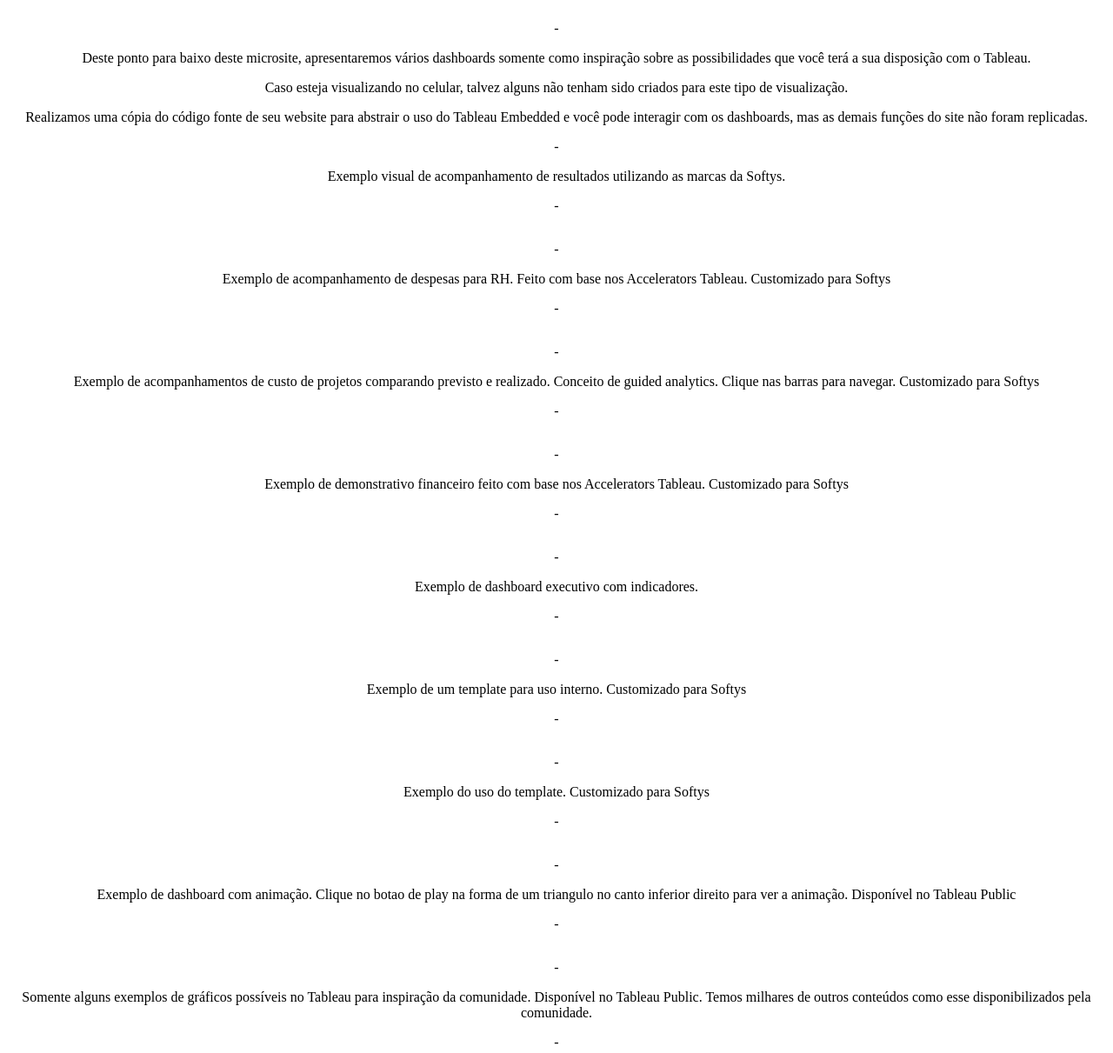
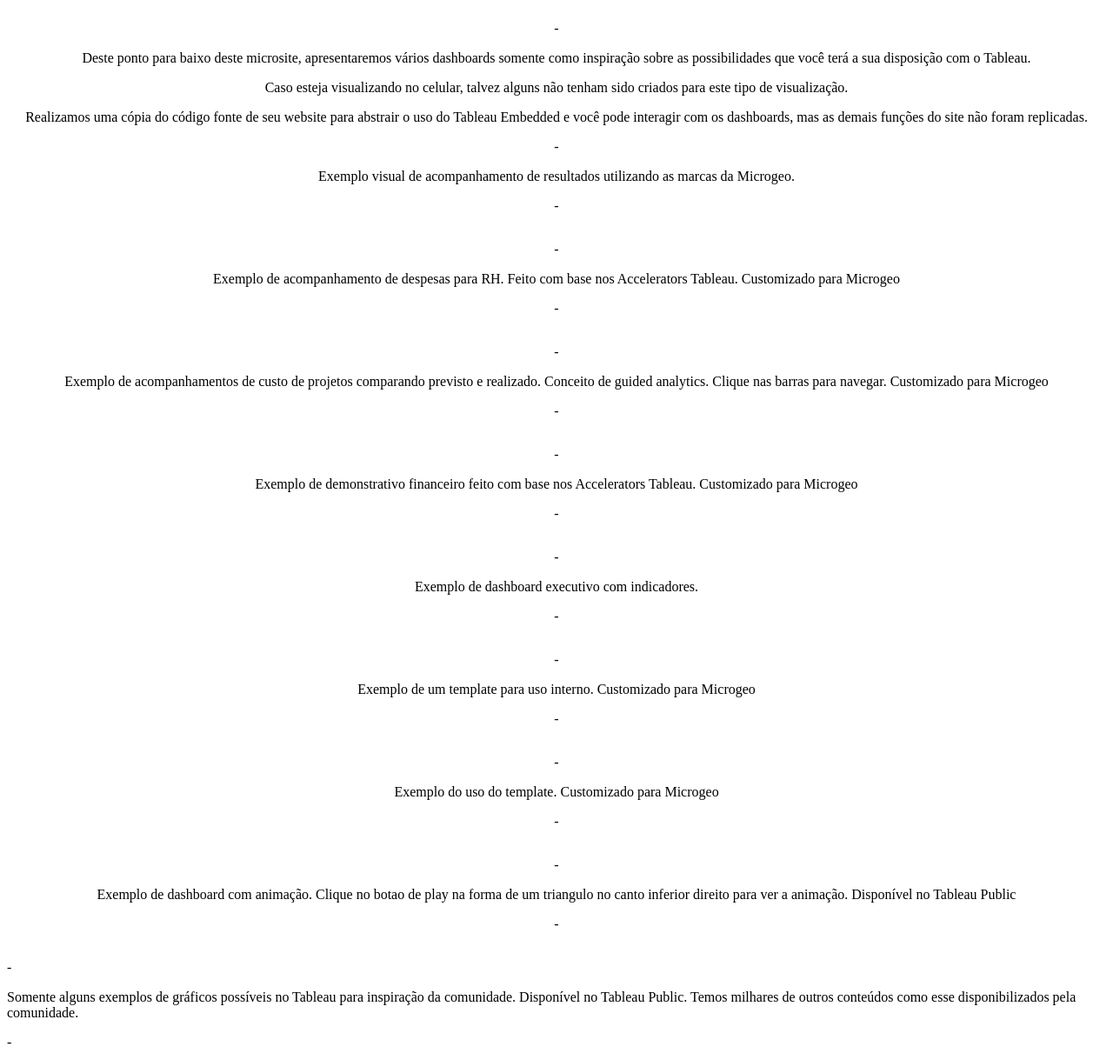
Before and after one commit to lamoliveira/microgeo2, a plain HTML site: page index.html in a window 1280 px wide. Shown: the top 1211 px of the page at 87% size. Drawn offline with Linux system fonts and the light colour scheme.

Commit message:
Update index.html

```diff
--- a/index.html
+++ b/index.html
@@ -112,7 +112,7 @@
             vHideToolbar=false;
                 vHideTabs= false;
             launchViz(9);
-            vHeight = 800;
+            vHeight = 1600;
             launchViz(10);
             vHeight = 1000;
             launchViz(11);
@@ -189,7 +189,7 @@
                                                 <p> Caso esteja visualizando no celular, talvez alguns não tenham sido criados para este tipo de visualização. </p>
                                                 <p> Realizamos uma cópia do código fonte de seu website para abstrair o uso do Tableau Embedded e você pode interagir com os dashboards, mas as demais funções do site não foram replicadas. </p>
                                             <p> - </p>
-                                            <p> Exemplo visual de acompanhamento de resultados utilizando as marcas da Softys. </p>
+                                            <p> Exemplo visual de acompanhamento de resultados utilizando as marcas da Microgeo. </p>
                                             <p> - </p>
                                             <div id="vizContainer0"></div>
                                         </div>
@@ -198,7 +198,7 @@
                                     <div style="text-align: center;">
                                         <div style="display: inline-block;">
                                             <p> - </p>
-                                            <p> Exemplo de acompanhamento de despesas para RH. Feito com base nos Accelerators Tableau. Customizado para Softys </p>
+                                            <p> Exemplo de acompanhamento de despesas para RH. Feito com base nos Accelerators Tableau. Customizado para Microgeo </p>
                                             <p> - </p>
                                             <div id="vizContainer1"></div>
                                         </div>
@@ -206,7 +206,7 @@
                                     <div style="text-align: center;">
                                         <div style="display: inline-block;">
                                             <p> - </p>
-                                            <p> Exemplo de acompanhamentos de custo de projetos comparando previsto e realizado. Conceito de guided analytics. Clique nas barras para navegar. Customizado para Softys </p>
+                                            <p> Exemplo de acompanhamentos de custo de projetos comparando previsto e realizado. Conceito de guided analytics. Clique nas barras para navegar. Customizado para Microgeo </p>
                                             <p> - </p>
                                             <div id="vizContainer2"></div>
                                         </div>
@@ -214,7 +214,7 @@
                                     <div style="text-align: center;">
                                         <div style="display: inline-block;">
                                             <p> - </p>
-                                            <p> Exemplo de demonstrativo financeiro feito com base nos Accelerators Tableau. Customizado para Softys </p>
+                                            <p> Exemplo de demonstrativo financeiro feito com base nos Accelerators Tableau. Customizado para Microgeo </p>
                                             <p> - </p>
                                             <div id="vizContainer3"></div>
                                         </div>
@@ -230,7 +230,7 @@
                                     <div style="text-align: center;">
                                         <div style="display: inline-block;">
                                             <p> - </p>
-                                            <p> Exemplo de um template para uso interno. Customizado para Softys </p>
+                                            <p> Exemplo de um template para uso interno. Customizado para Microgeo </p>
                                             <p> - </p>
                                             <div id="vizContainer5"></div>
                                         </div>
@@ -238,7 +238,7 @@
                                     <div style="text-align: center;">
                                         <div style="display: inline-block;">
                                             <p> - </p>
-                                            <p> Exemplo do uso do template. Customizado para Softys </p>
+                                            <p> Exemplo do uso do template. Customizado para Microgeo </p>
                                             <p> - </p>
                                             <div id="vizContainer6"></div>
                                         </div>
@@ -251,11 +251,11 @@
                                             <div id="vizContainer7"></div>
                                         </div>
                                     </div>
+                                    <p> - </p>
+                                    <p> Somente alguns exemplos de gráficos possíveis no Tableau para inspiração da comunidade. Disponível no Tableau Public. Temos milhares de outros conteúdos como esse disponibilizados pela comunidade. </p>
+                                    <p> - </p>
                                     <div style="text-align: center;">
                                         <div style="display: inline-block;">
-                                            <p> - </p>
-                                            <p> Somente alguns exemplos de gráficos possíveis no Tableau para inspiração da comunidade. Disponível no Tableau Public. Temos milhares de outros conteúdos como esse disponibilizados pela comunidade. </p>
-                                            <p> - </p>
                                             <div id="vizContainer8"></div>
                                         </div>
                                     </div>
@@ -267,11 +267,11 @@
                                             <div id="vizContainer9"></div>
                                         </div>
                                     </div>
+                                    <p> - </p>
+                                    <p> Exemplo sobre a Agricultura americana  disponível no Tableau Public </p>
+                                    <p> - </p>
                                     <div style="text-align: center;">
                                         <div style="display: inline-block;">
-                                            <p> - </p>
-                                            <p> Exemplo sobre a Agricultura americana  disponível no Tableau Public </p>
-                                            <p> - </p>
                                             <div id="vizContainer10"></div>
                                         </div>
                                     </div>
```
